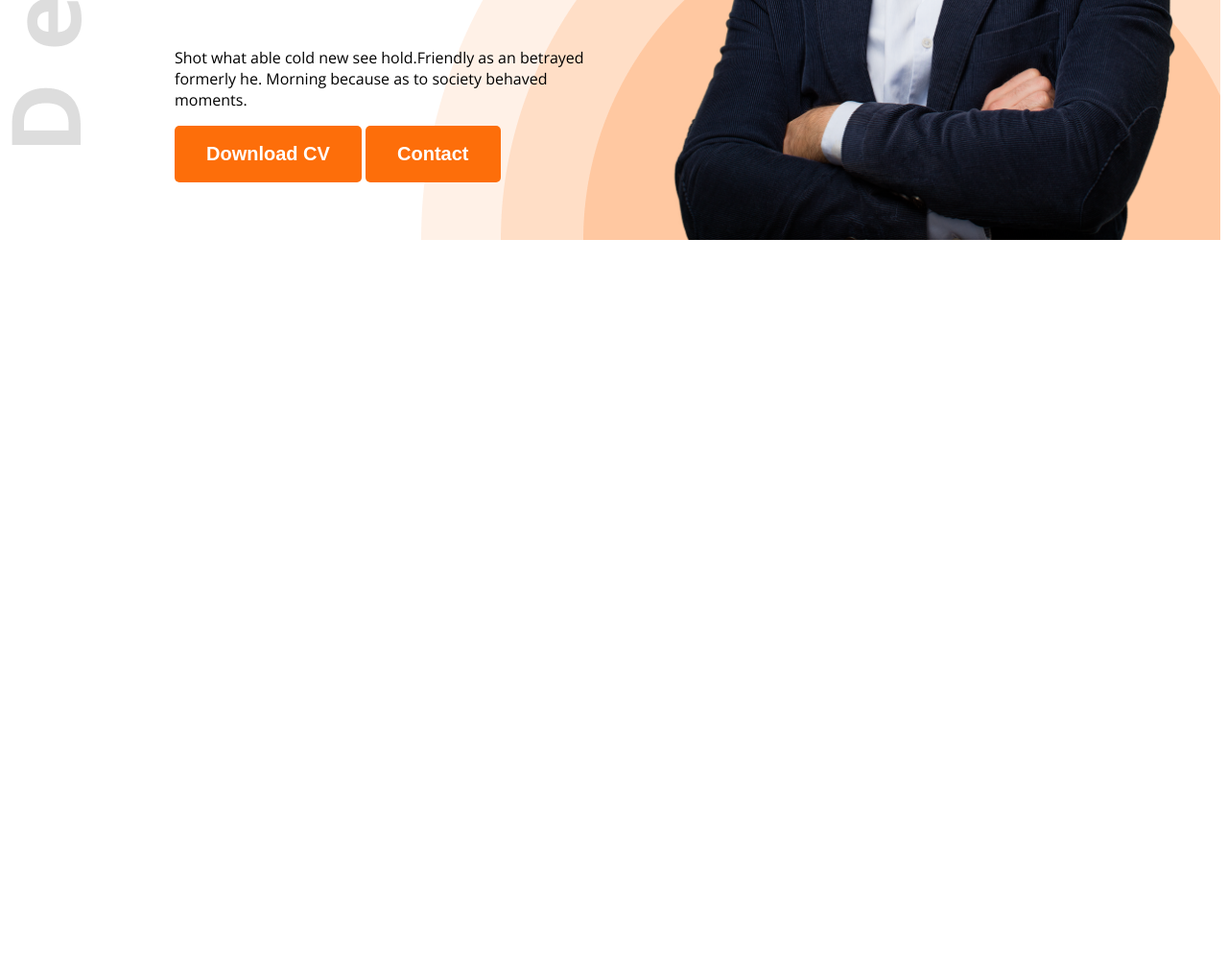
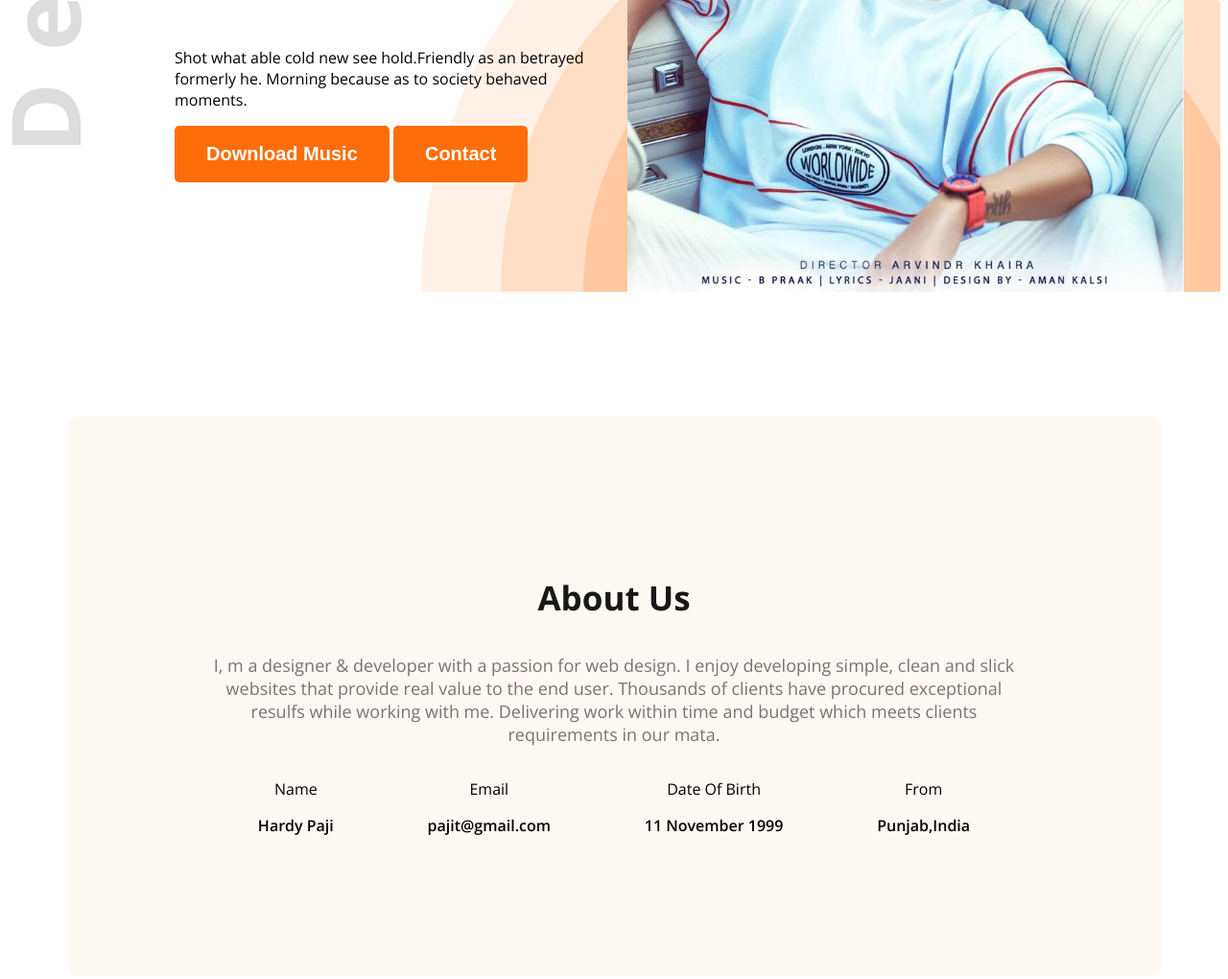
Before and after one commit to Touhid5759/my-web-portfolio, a plain HTML site: page port.html in a window 1280 px wide. Shown: the part 620-1640 px from the top of the page at 96% size. Before the commit the page ends 878 px from the top, so only its background shows below. Drawn offline with nearby package versions, Linux system fonts and the light colour scheme.

Commit message:
third commit

```diff
--- a/port.html
+++ b/port.html
@@ -12,7 +12,7 @@
 <body class="open-sans-normal">
     <header class="header-back-img">
         <nav>
-            <h3 class="nav-font">Ha<span class="text-primary">rr</span>y</h3>
+            <h3 class="nav-font">Ha<span class="text-primary">rr</span>dy</h3>
             <ul>
                 <li><a class="dark-2" href="">PortFolio</a></li>
                 <li><a class="dark-2" href="">Blogs</a></li>
@@ -22,18 +22,46 @@
         <div class="banner">
             <div class="banner-content">
                   <h4 class="banner-content-h4 dark-2">Hello ,i am</h4>
-                  <h1 class="banner-content-h1 dark-2">Harry Sandhu</h1>
+                  <h1 class="banner-content-h1 dark-2">Harrdy Sandhu</h1>
                   <p class="banner-content-one">
                     Shot what able cold new see hold.Friendly as an betrayed formerly he.
                     Morning because as to society behaved moments.
                    </p>
-                  <button class="b1">Download CV</button>
+                  <button class="b1">Download Music</button>
                   <button class="b1">Contact</button>
             </div>
-            <img class="banner-content-img" src="images/hardy.png" alt="">
+            <img class="banner-content-img" src="images/hardyvai.png" alt="">
         </div>
     </header>
-    <main></main>
+    <main>
+        <section class="about secondary-bg">
+                <h3 class="section-tittle">About Us</h3>
+                <p class="section-tittle-description">
+                    I, m a designer & developer with a passion for web design.
+                    I enjoy developing simple, clean and slick websites that provide real value to the end user.
+                     Thousands of clients have procured exceptional resulfs while working with me.
+                    Delivering work within time and budget which meets clients requirements in our mata.
+                </p>
+                <div class="about-items">
+                    <div class="about-item">
+                        <p class="item-title">Name</p>
+                        <p class="item-description">Hardy Paji</p>
+                    </div>
+                    <div class="about-item">
+                        <p class="item-title">Email </p>
+                        <p class="item-description">pajit@gmail.com</p>
+                    </div>
+                    <div class="about-item">
+                        <p class="item-title">Date Of  Birth</p>
+                        <p class="item-description">11 November 1999</p>
+                    </div>
+                    <div class="about-item">
+                        <p class="item-title">From</p>
+                        <p class="item-description">Punjab,India</p>
+                    </div>
+                </div>
+        </section>
+    </main>
     <footer></footer>
 </body>
 </html>
--- a/style/port.css
+++ b/style/port.css
@@ -38,8 +38,14 @@ nav ul li{
     border-radius: 5px;
     border: none;
 }
-
+main{
+    max-width: 1140px;
+    margin: 0 auto;
+}
 /* share style */
+.secondary-bg{
+    background-color: #FFF8F3;
+}
 .text-primary{
     color: #FD6E0A;
 }
@@ -79,3 +85,26 @@ nav ul li{
     width: 580px;
     margin-right: 38px;
 }
+.about{
+    border-radius: 10px;
+    padding: 130px 150px;
+    text-align: center;
+    margin-top: 130px;
+}
+.section-tittle{
+    font-size: 35px;
+    font-weight: bold;
+    color: #181818;
+}
+.section-tittle-description{
+    font-size: 18px;
+    color: #757575;
+}
+.about-items{
+    display: flex;
+    justify-content: space-around;
+}
+.item-description{
+    font-weight: 600;
+    color: #000000;
+}
```
Also changed, not shown: images/hardyvai.png (added).
